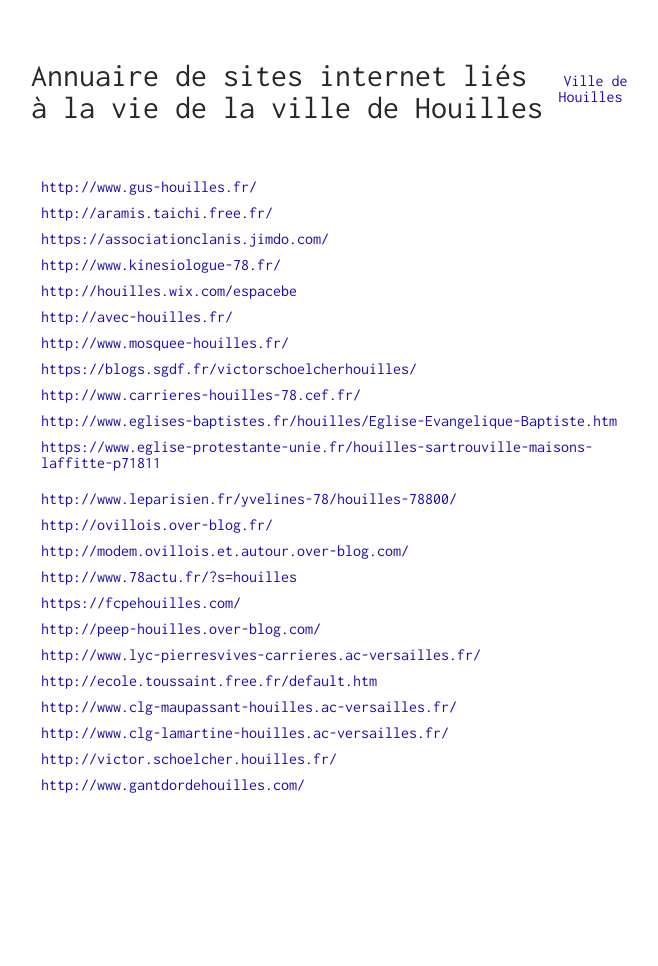
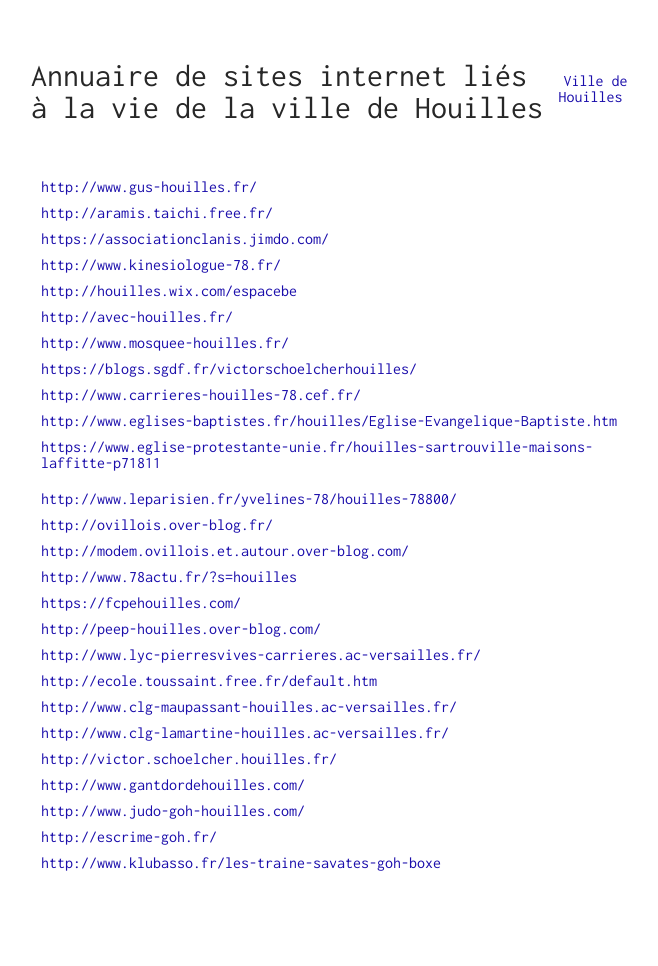
Before and after one commit to houilles/annuaire-sites-internet, a Jekyll site: the page built from index.html, in a window 1280 px wide. Shown: the whole page, without its empty margins (309-967 px from the left). Built offline with Jekyll 4.4.1, drawn with Linux system fonts in a browser that asks for light colours; before the commit the page ends 900 px from its top, so only the background shows below that; some of the changed lines change nothing that is shown.

Commit message:
ajout liens sport gant d'or de Houilles

```diff
--- a/_data/links.yml
+++ b/_data/links.yml
@@ -34,3 +34,6 @@
 
 #sport
 - url: http://www.gantdordehouilles.com/
+- url: http://www.judo-goh-houilles.com/
+- url: http://escrime-goh.fr/
+- url: http://www.klubasso.fr/les-traine-savates-goh-boxe
```
